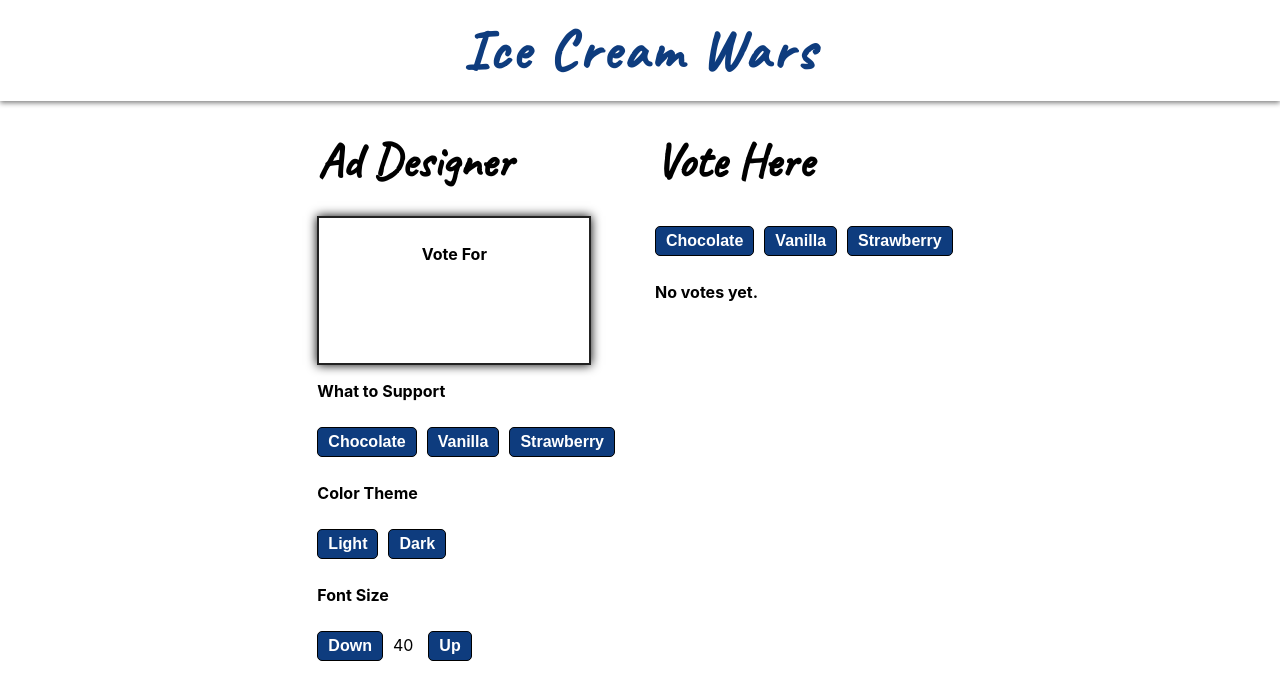
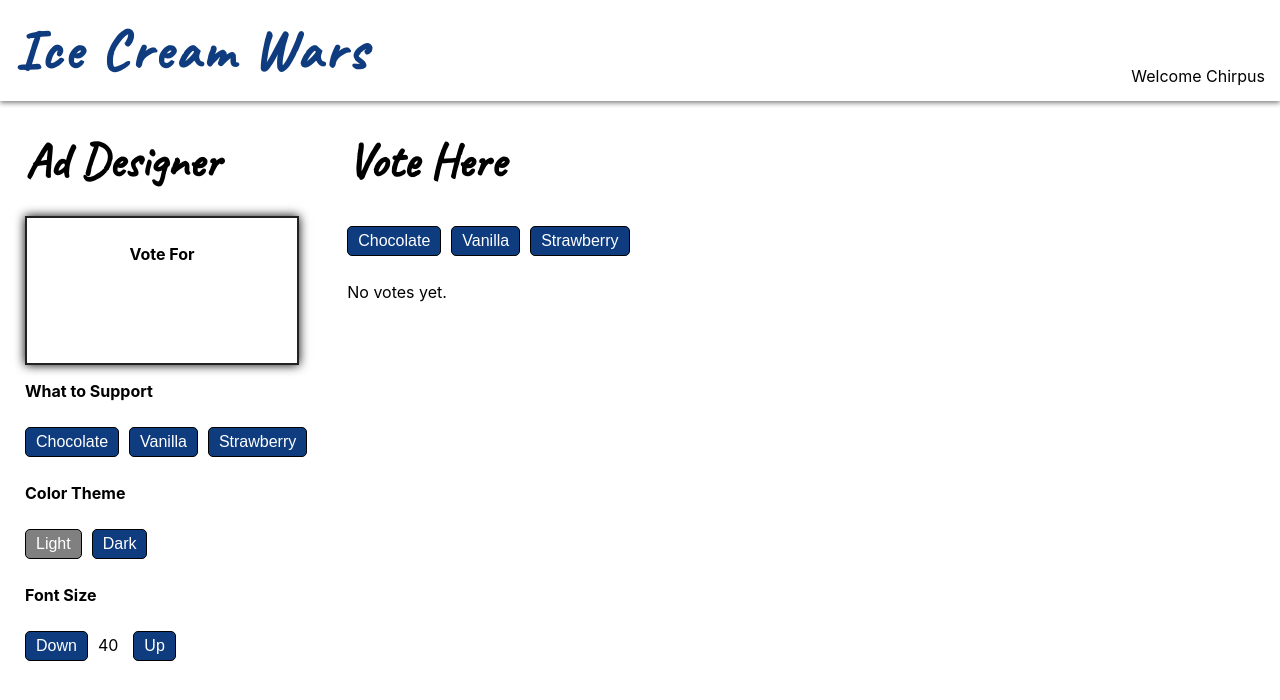
Before and after one commit to kirkwood616/react-lab01, a React (Create React App) app: page / in a window 1280 px wide. Shown: the top 700 px of the page. Built offline with nearby package versions, Linux system fonts and the light colour scheme.

Commit message:
Disabled buttons, added props, more styling

```diff
--- a/src/App.css
+++ b/src/App.css
@@ -10,10 +10,16 @@ h2 {
 	margin: 25px 0;
 }
 
+.allAdContainer {
+	display: flex;
+	justify-content: space-evenly;
+	flex-wrap: wrap;
+	margin: 25px;
+}
+
 .BodyComponents {
 	display: flex;
-	flex-direction: row;
-	justify-content: center;
+	/* justify-content: center; */
 }
 
 button {
@@ -21,7 +27,7 @@ button {
 	background-color: #0e3c7e;
 	border-radius: 5px;
 	color: white;
-	font-weight: bold;
+	/* font-weight: bold; */
 	font-size: 1rem;
 	padding: 5px 10px;
 	margin: 10px 10px 10px 0;
@@ -35,9 +41,8 @@ button:disabled {
 	background-color: gray;
 }
 
-.disabled {
-	pointer-events: none;
-	background-color: gray;
+.fontLight {
+	font-weight: normal;
 }
 
 @media only screen and (max-width: 768px) {
--- a/src/App.tsx
+++ b/src/App.tsx
@@ -3,11 +3,17 @@ import "./App.css";
 import Header from "./components/Header";
 import AdDesigner from "./components/AdDesigner";
 import Votes from "./components/Votes";
+import Ad from "./components/Ad";
 
 function App() {
 	return (
 		<div className="App">
-			<Header />
+			<Header user="Chirpus" />
+			{/* <div className="allAdContainer">
+				<Ad flavor="Strawberry" fontSize={40} darkTheme={true} />
+				<Ad flavor="Vanilla" fontSize={50} darkTheme={false} />
+				<Ad flavor="Chocolate" fontSize={30} darkTheme={true} />
+			</div> */}
 			<div className="BodyComponents">
 				<AdDesigner />
 				<Votes />
--- /dev/null
+++ b/src/components/Ad.tsx
@@ -0,0 +1,25 @@
+import React from "react";
+import "./AdDesigner.css";
+
+interface AdProps {
+	flavor: string;
+	fontSize: number;
+	darkTheme: boolean;
+}
+
+function Ad({ flavor, fontSize, darkTheme }: AdProps) {
+	return (
+		<div className="Ad">
+			<div
+				className={
+					darkTheme ? "adContainer darkTheme" : "adContainer lightTheme"
+				}
+			>
+				<p>Vote For</p>
+				<h3 style={{ fontSize: `${fontSize}px` }}>{flavor}</h3>
+			</div>
+		</div>
+	);
+}
+
+export default Ad;
--- a/src/components/AdDesigner.css
+++ b/src/components/AdDesigner.css
@@ -3,7 +3,6 @@
 }
 
 .adContainer {
-	/* border: 2px solid black; */
 	text-align: center;
 	min-width: 250px;
 	width: fit-content;
--- a/src/components/AdDesigner.tsx
+++ b/src/components/AdDesigner.tsx
@@ -1,5 +1,6 @@
 import React, { useState } from "react";
 import "./AdDesigner.css";
+import Ad from "./Ad";
 
 function AdDesigner() {
 	const [flavor, setFlavor] = useState("");
@@ -8,37 +9,40 @@ function AdDesigner() {
 	addTheme = colorTheme ? " lightTheme" : " darkTheme";
 	const [fontSize, setFontSize] = useState(40);
 
-	const [isDisabled, setIsDisabled] = useState(false);
-
-	const handleClick = (e: any): any => {
-		setIsDisabled(true);
-		console.log(flavor);
-
-		// console.log(e.target.innerText);
-		setFlavor(e.target.innerText);
-		// setIsDisabled(true);
-	};
-
 	return (
 		<div id="AdDesigner">
 			<h2>Ad Designer</h2>
-			<div className={"adContainer" + addTheme}>
+			{/* <div className={"adContainer" + addTheme}>
 				<p>Vote For</p>
 				<h3 style={{ fontSize: `${fontSize}px` }}>{flavor}</h3>
-			</div>
+			</div> */}
+			<Ad flavor={flavor} fontSize={fontSize} darkTheme={!colorTheme} />
 			<p>What to Support</p>
-			<button onClick={() => setFlavor("Chocolate")} disabled={false}>
+			<button
+				onClick={() => setFlavor("Chocolate")}
+				disabled={flavor === "Chocolate"}
+			>
 				Chocolate
 			</button>
-			<button onClick={() => setFlavor("Vanilla")} disabled={false}>
+			<button
+				onClick={() => setFlavor("Vanilla")}
+				disabled={flavor === "Vanilla"}
+			>
 				Vanilla
 			</button>
-			<button onClick={() => setFlavor("Strawberry")} disabled={false}>
+			<button
+				onClick={() => setFlavor("Strawberry")}
+				disabled={flavor === "Strawberry"}
+			>
 				Strawberry
 			</button>
 			<p>Color Theme</p>
-			<button onClick={() => setColorTheme(true)}>Light</button>
-			<button onClick={() => setColorTheme(false)}>Dark</button>
+			<button onClick={() => setColorTheme(true)} disabled={colorTheme}>
+				Light
+			</button>
+			<button onClick={() => setColorTheme(false)} disabled={!colorTheme}>
+				Dark
+			</button>
 			<p>Font Size</p>
 			<button onClick={() => setFontSize(fontSize - 1)}>Down</button>
 			<span className="fontSize">{fontSize}</span>
--- a/src/components/Header.css
+++ b/src/components/Header.css
@@ -1,7 +1,10 @@
 header {
-	text-align: center;
-	padding: 15px 0;
+	text-align: left;
+	padding: 15px;
 	box-shadow: 0px 2px 5px gray;
+	display: flex;
+	justify-content: space-between;
+	align-items: flex-end;
 }
 
 h1 {
@@ -11,3 +14,11 @@ h1 {
 	letter-spacing: 3px;
 	margin: 0;
 }
+
+@media only screen and (max-width: 768px) {
+	header {
+		flex-direction: column;
+		justify-content: center;
+		align-items: center;
+	}
+}
--- a/src/components/Header.tsx
+++ b/src/components/Header.tsx
@@ -1,10 +1,17 @@
 import React from "react";
 import "./Header.css";
 
-function Header() {
+interface Prop {
+	user: string;
+}
+
+function Header({ user }: Prop) {
 	return (
 		<header>
 			<h1>Ice Cream Wars</h1>
+			{/* <div> */}
+			<span className="fontLight">Welcome {user}</span>
+			{/* </div> */}
 		</header>
 	);
 }
--- a/src/components/Votes.tsx
+++ b/src/components/Votes.tsx
@@ -24,14 +24,19 @@ function Votes() {
 			{/* VOTING SECTION */}
 
 			{totalVotes === 0 ? (
-				<p>No votes yet.</p>
+				<span className="fontLight">
+					<p>No votes yet.</p>
+				</span>
 			) : (
 				<div className={`votes`}>
 					<div
 						className={chocolateVotes === 0 ? "empty" : "chocolateContainer"}
 					>
 						<p>
-							Chocolate: {chocolateVotes} ({chocolatePercent.toFixed(1)}%)
+							Chocolate:{" "}
+							<span className="fontLight">
+								{chocolateVotes} ({chocolatePercent.toFixed(1)}%)
+							</span>
 						</p>
 						<div
 							className="chocolateVotes"
@@ -41,7 +46,10 @@ function Votes() {
 
 					<div className={vanillaVotes === 0 ? "empty" : "chocolateContainer"}>
 						<p>
-							Vanilla: {vanillaVotes} ({vanillaPercent.toFixed(1)}%)
+							Vanilla:{" "}
+							<span className="fontLight">
+								{vanillaVotes} ({vanillaPercent.toFixed(1)}%)
+							</span>
 						</p>
 						<div
 							className="vanillaVotes"
@@ -53,7 +61,10 @@ function Votes() {
 						className={strawberryVotes === 0 ? "empty" : "chocolateContainer"}
 					>
 						<p>
-							Strawberry: {strawberryVotes} ({strawberryPercent.toFixed(1)}%)
+							Strawberry:{" "}
+							<span className="fontLight">
+								{strawberryVotes} ({strawberryPercent.toFixed(1)}%)
+							</span>
 						</p>
 						<div
 							className="strawberryVotes"
```
